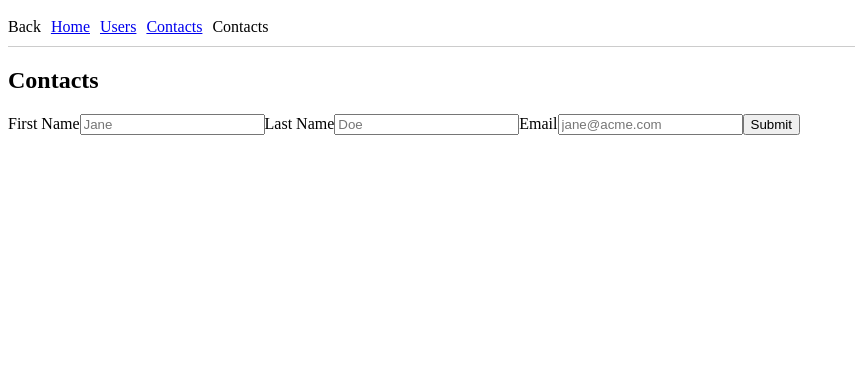
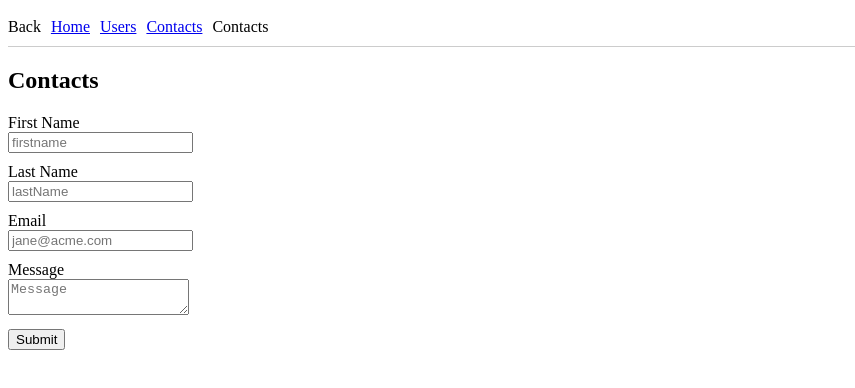
Before and after one commit to ebubekirdgn/React, a React (Create React App) app in the folder routing/: page /contacts in a window 1280 px wide. Shown: the top 388 px of the page, without its empty margins (0-855 px from the left). Built offline with nearby package versions, Linux system fonts and the light colour scheme.

Commit message:
useFormik hook
useFormik hook

```diff
--- a/routing/src/App.css
+++ b/routing/src/App.css
@@ -10,3 +10,11 @@ ul,li{
   padding: 10px 0;
   column-gap: 10px;
 }
+
+.form> div {
+  margin-bottom: 10px;
+}
+
+.form > div> label {
+  display: block;
+}
--- a/routing/src/pages/Dashboard/Contacts.js
+++ b/routing/src/pages/Dashboard/Contacts.js
@@ -1,33 +1,59 @@
 import React from 'react'
-import { Formik,Field,Form } from 'formik';
+import {useFormik } from 'formik';
 
 function Contacts() {
+  const {handleSubmit,handleChange} = useFormik({
+    initialValues:{ firstname: "", lastName: "", email: "",message:"" },
+    onSubmit:(values) => {
+      console.log(values);
+    }
+  });
+
   return (
     <div>
       <h2>Contacts</h2>
-      <Formik
-        initialValues={{ firstName: "", lastName: "", email: "" }}
-        onSubmit={(values) => {
-          console.log(JSON.stringify(values, null, 2));
-        }}
-      >
-        <Form>
-          <label htmlFor="firstName">First Name</label>
-          <Field id="firstName" name="firstName" placeholder="Jane" />
+          <form onSubmit={handleSubmit} className='form'>
+            <div>
+              <label htmlFor="firstname">First Name</label>
+              <input
+                id="firstname"
+                name="firstname"
+                placeholder="firstname"
+                onChange={handleChange("firstname")}
+              />
+            </div>
 
+            <div>
               <label htmlFor="lastName">Last Name</label>
-          <Field id="lastName" name="lastName" placeholder="Doe" />
+              <input
+                id="lastName"
+                name="lastName"
+                placeholder="lastName"
+                onChange={handleChange("lastName")}
+              />
+            </div>
 
+            <div>
               <label htmlFor="email">Email</label>
-          <Field
+              <input
                 id="email"
                 name="email"
                 placeholder="jane@acme.com"
-            type="email"
+                onChange={handleChange("email")}
               />
+            </div>
+
+            <div>
+              <label htmlFor="message">Message</label>
+              <textarea
+                id="message"
+                name="message"
+                placeholder="Message"
+                onChange={handleChange("message")}
+              />
+            </div>
             <button type="submit">Submit</button>
-        </Form>
-      </Formik>
+          </form>
     </div>
   );
 }
```
Lines whose indentation alone changed are shown as unchanged.
